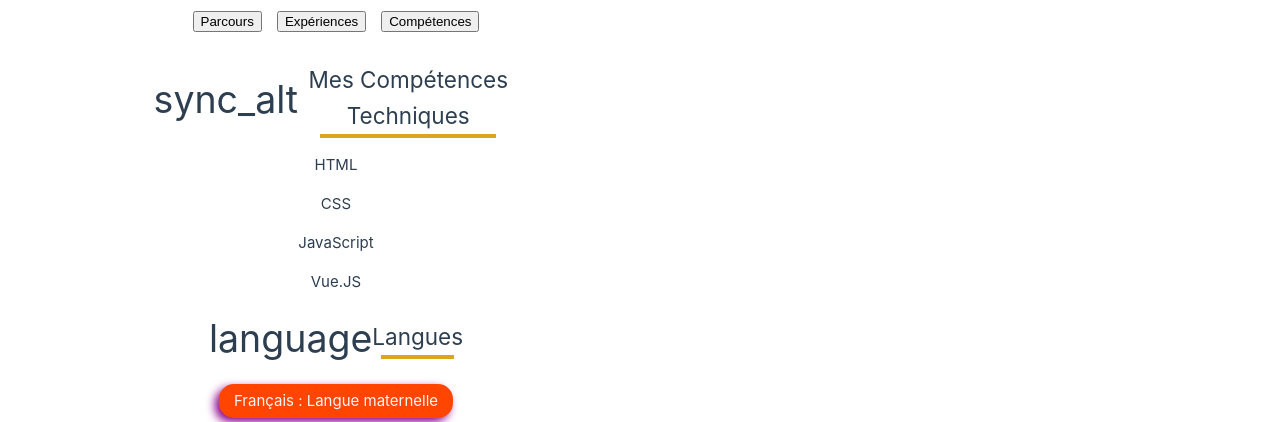
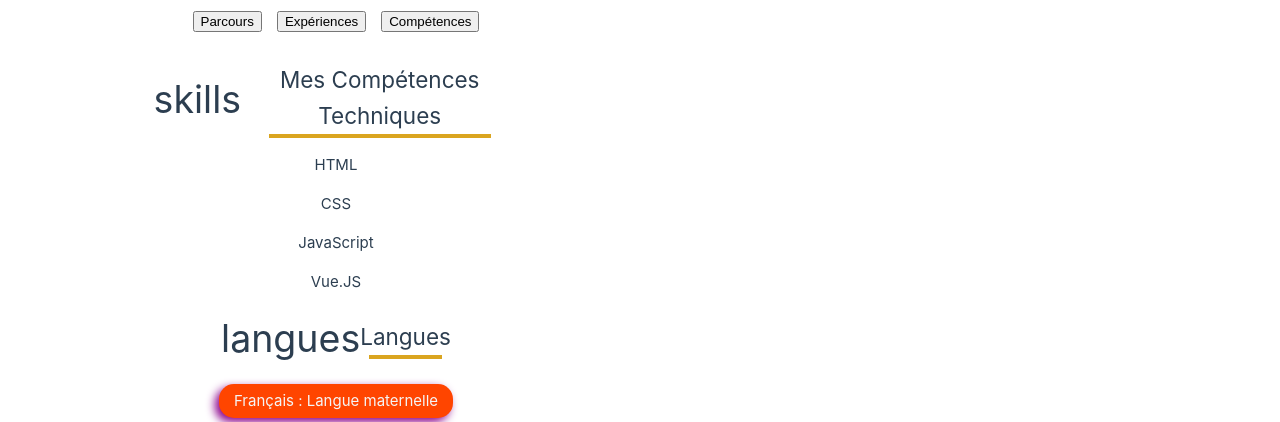
Before and after one commit to Ayrwin/Mon-Projet-CEF-Portfolio, a Vue app: page / in a window 1280 px wide. Both pictures are taken after a click on the button "Compétences". Shown: the part 364-786 px from the top of the page. Built offline with nearby package versions, Linux system fonts and the light colour scheme.

Commit message:
change skills

```diff
--- a/src/components/Skills.vue
+++ b/src/components/Skills.vue
@@ -48,7 +48,7 @@ const hobbies = [
         <div class="left__column">
             <div class="skills">
                 <div class="skills__title">
-                    <span class="material-symbols-outlined">sync_alt</span><br>
+                    <span class="material-symbols-outlined">skills</span><br>
                     <TitreNiveau2>Mes Compétences Techniques</TitreNiveau2>
                 </div>
                 <div class="skills__content">
@@ -58,7 +58,7 @@ const hobbies = [
 
             <div class="languages">
                 <div class="languages__title">
-                    <span class="material-symbols-outlined">language</span>
+                    <span class="material-symbols-outlined">langues</span>
                     <TitreNiveau2>Langues</TitreNiveau2>
                 </div>
                 <div class="languages__content">
@@ -72,7 +72,7 @@ const hobbies = [
         <div class="right__column">
             <div class="outils">
                 <div class="outils__title">
-                    <span class="material-symbols-outlined">menu_book</span>
+                    <span class="material-symbols-outlined">outils</span>
                     <TitreNiveau2>Outils maîtrisés</TitreNiveau2>
                 </div>
                 <div class="outils__content">
@@ -86,7 +86,7 @@ const hobbies = [
 
             <div class="hobbies">
                 <div class="hobbies__title">
-                    <span class="material-symbols-outlined">fitness_center</span>
+                    <span class="material-symbols-outlined">hobbies</span>
                     <TitreNiveau2>Centres d'Intérêt</TitreNiveau2>
                 </div>
                 <div class="hobbies__content">
```
